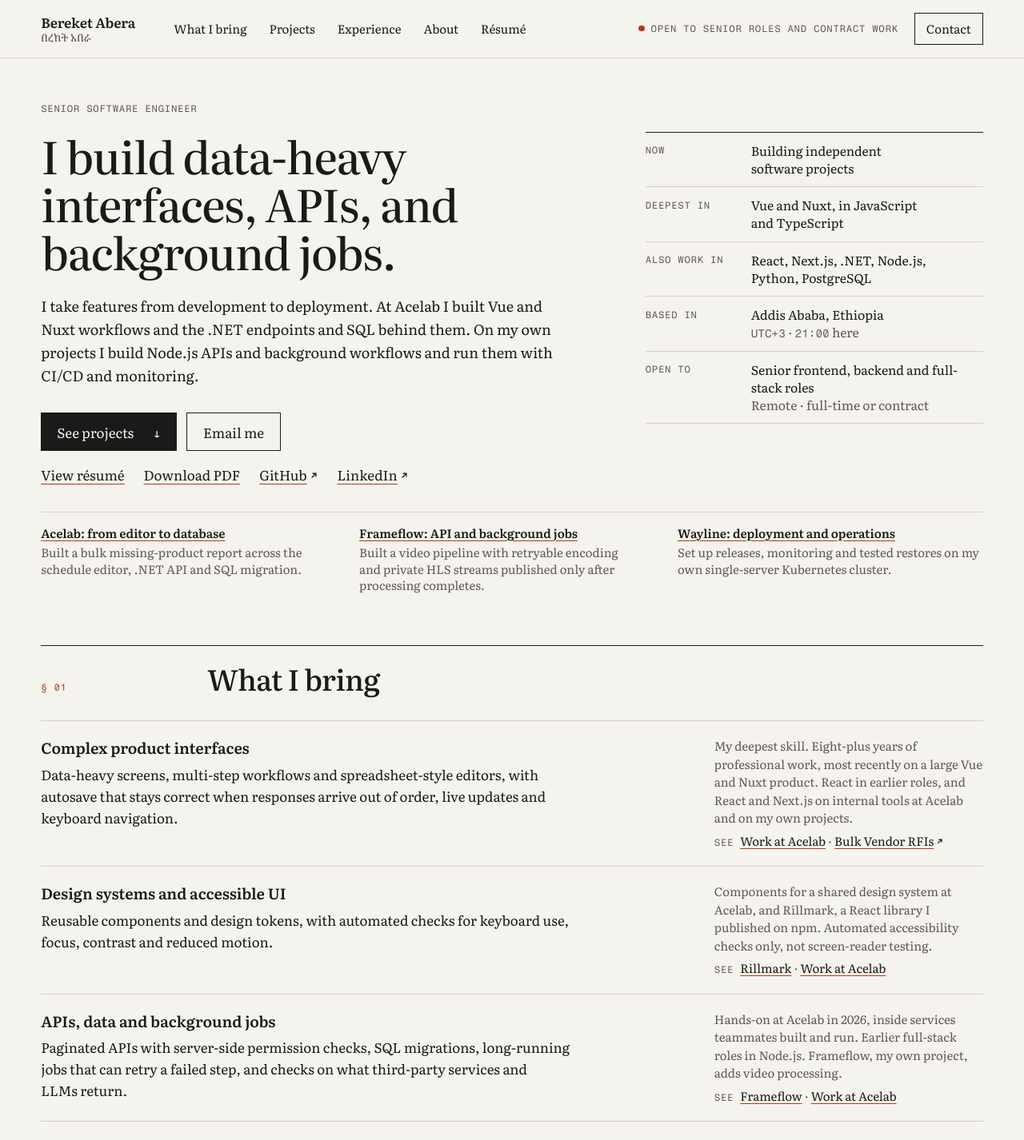
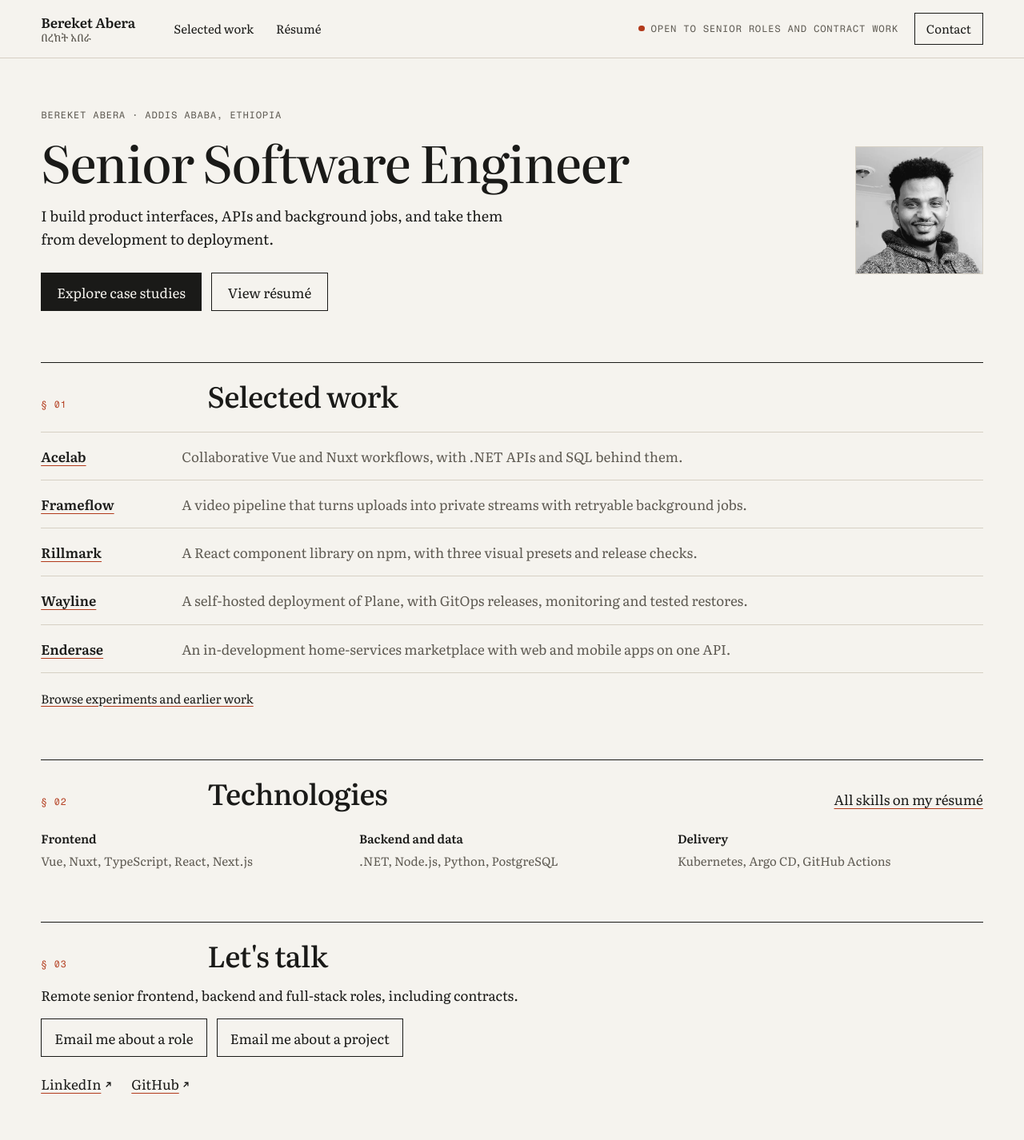
Before and after one commit to BereketAbera/bereket.dev, a Nuxt app: page / in a window 1280 px wide. Shown: the top 1426 px of the page at 80% size. Built offline with nearby package versions, Linux system fonts and the light colour scheme.

Commit message:
Make the portfolio homepage easier to scan (#3)
* Make the portfolio homepage easier to scan

* Restore portrait, technologies and contact links on the homepage

```diff
--- a/app/components/AppHeader.vue
+++ b/app/components/AppHeader.vue
@@ -2,10 +2,7 @@
 import { profile } from '~/data/profile'
 
 const nav = [
-  { label: 'What I bring', to: '/#capabilities' },
-  { label: 'Projects', to: '/#projects' },
-  { label: 'Experience', to: '/#experience' },
-  { label: 'About', to: '/#about' },
+  { label: 'Selected work', to: '/#projects' },
 ]
 
 const open = ref(false)
--- a/app/pages/index.vue
+++ b/app/pages/index.vue
@@ -1,9 +1,5 @@
 <script setup lang="ts">
-import { capabilities } from '~/data/capabilities'
-import { education, experience } from '~/data/experience'
-import { contactLines, facts, mailto, mailtoWith, profile } from '~/data/profile'
-import { projectsIntro, projects, moreWork } from '~/data/work'
-import type { Role } from '~/data/types'
+import { contactLines, mailtoWith, profile } from '~/data/profile'
 
 usePageMeta({
   title: `${profile.name}, ${profile.title}`,
@@ -11,385 +7,156 @@ usePageMeta({
   type: 'profile',
 })
 
-function period(role: Role) {
-  if (role.end === undefined) return `From ${role.start}`
-  if (role.end === role.start) return role.start
-  return `${role.start} to ${role.end ?? 'present'}`
-}
+const selectedWork = [
+  { slug: 'acelab', title: 'Acelab', summary: 'Collaborative Vue and Nuxt workflows, with .NET APIs and SQL behind them.' },
+  { slug: 'frameflow', title: 'Frameflow', summary: 'A video pipeline that turns uploads into private streams with retryable background jobs.' },
+  { slug: 'rillmark', title: 'Rillmark', summary: 'A React component library on npm, with three visual presets and release checks.' },
+  { slug: 'wayline', title: 'Wayline', summary: 'A self-hosted deployment of Plane, with GitOps releases, monitoring and tested restores.' },
+  { slug: 'enderase', title: 'Enderase', summary: 'An in-development home-services marketplace with web and mobile apps on one API.' },
+] as const
 
-const [current, ...earlier] = experience
+const technologies = [
+  { area: 'Frontend', tools: 'Vue, Nuxt, TypeScript, React, Next.js' },
+  { area: 'Backend and data', tools: '.NET, Node.js, Python, PostgreSQL' },
+  { area: 'Delivery', tools: 'Kubernetes, Argo CD, GitHub Actions' },
+] as const
 </script>
 
 <template>
   <div>
-    <!-- Intro: what I do, the value I bring, and the facts a recruiter checks first. -->
     <section
-      class="wrap pt-9 pb-12 lg:pt-14 lg:pb-16"
+      id="about"
+      class="wrap grid gap-5 pt-10 pb-12 lg:grid-cols-[minmax(0,1fr)_auto] lg:items-center lg:gap-12 lg:pt-16 lg:pb-16"
       aria-labelledby="intro"
     >
-      <div class="grid gap-10 lg:grid-cols-[minmax(0,1.6fr)_minmax(19rem,1fr)] lg:gap-14 xl:gap-20">
-        <div>
-          <!-- On phones each part of the eyebrow gets its own line instead of a ragged wrap. -->
+      <img
+        src="/img/profile-480.webp"
+        srcset="/img/profile-480.webp 480w, /img/profile-720.webp 720w"
+        sizes="(min-width: 1024px) 10rem, 5rem"
+        width="480"
+        height="480"
+        alt="Portrait of Bereket Abera"
+        decoding="async"
+        class="w-20 border border-hair lg:col-start-2 lg:row-start-1 lg:w-40"
+      >
+      <div class="lg:col-start-1 lg:row-start-1">
         <p class="label">
-            <template
-              v-for="(part, i) in profile.eyebrow.split(' · ')"
-              :key="part"
-            >
-              <span
-                v-if="i"
-                class="max-sm:hidden"
-              > · </span><span class="max-sm:block">{{ part }}</span>
-            </template>
+          {{ profile.name }} · {{ profile.location }}
         </p>
         <h1
           id="intro"
-            class="mt-4 max-w-[46rem] text-[clamp(2rem,1.2rem+3vw,3.5rem)] leading-[1.07] font-[470] tracking-[-0.022em] lg:mt-5"
+          class="mt-4 text-[clamp(2.25rem,1.4rem+3.2vw,4.25rem)] leading-[1.07] font-[470] tracking-[-0.022em]"
         >
-            {{ profile.headline }}
+          {{ profile.title }}
         </h1>
-          <p class="mt-6 max-w-[40rem] text-[1.0625rem] leading-[1.62] sm:text-[1.125rem]">
-            {{ profile.lede }}
+        <p class="mt-5 max-w-[37rem] text-[1.125rem] leading-[1.6]">
+          I build product interfaces, APIs and background jobs, and take them from development to deployment.
         </p>
-          <div class="mt-8 flex flex-col gap-4 sm:flex-row sm:flex-wrap sm:items-center sm:gap-x-7">
-            <div class="flex flex-col gap-3 sm:flex-row">
+        <div class="mt-7 flex flex-wrap gap-3">
           <a
             href="#projects"
-                class="group inline-flex min-h-12 items-center justify-between gap-6 bg-ink px-5 text-paper no-underline sm:justify-start"
-              >
-                <span>See projects</span>
-                <span
-                  aria-hidden="true"
-                  class="transition-transform group-hover:translate-y-0.5"
-                >↓</span>
-              </a>
-              <a
-                :href="mailto"
-                class="inline-flex min-h-12 items-center border border-ink px-5 no-underline hover:bg-paper-2"
-              >Email me</a>
-            </div>
-            <div class="flex flex-wrap gap-x-6 gap-y-2">
-              <NuxtLink to="/resume">View résumé</NuxtLink>
-              <a :href="profile.resumePdf">Download PDF</a>
-              <ExtLink :href="profile.links.github">GitHub</ExtLink>
-              <ExtLink
-                v-if="profile.links.linkedin"
-                :href="profile.links.linkedin"
-              >LinkedIn</ExtLink>
-            </div>
-          </div>
-        </div>
-
-        <dl class="self-start border-t border-ink text-[0.9875rem] leading-snug lg:mt-9">
-          <div
-            v-for="fact in facts"
-            :key="fact.label"
-            class="grid gap-1 border-b border-hair py-3 sm:grid-cols-[7.25rem_minmax(0,1fr)] sm:gap-4"
-          >
-            <dt class="label sm:pt-[0.2rem]">
-              {{ fact.label }}
-            </dt>
-            <dd>
-              {{ fact.value }}
-              <span
-                v-if="'note' in fact"
-                class="block text-muted"
-              >{{ fact.note }}</span>
-              <span
-                v-if="'clock' in fact"
-                class="block text-muted"
-              ><span class="data">{{ profile.utcOffset }}</span> · <LocalTime :time-zone="profile.timeZone" /></span>
-            </dd>
-          </div>
-        </dl>
-      </div>
-
-      <ul
-        aria-label="Selected engineering examples"
-        class="mt-8 grid gap-4 border-t border-hair pt-4 text-[0.9375rem] leading-snug sm:grid-cols-3"
-      >
-        <li>
-          <NuxtLink to="/work/acelab" class="font-semibold">Acelab: from editor to database</NuxtLink>
-          <p class="mt-1 text-muted">Built a bulk missing-product report across the schedule editor, .NET API and SQL migration.</p>
-        </li>
-        <li>
-          <NuxtLink to="/work/frameflow" class="font-semibold">Frameflow: API and background jobs</NuxtLink>
-          <p class="mt-1 text-muted">Built a video pipeline with retryable encoding and private HLS streams published only after processing completes.</p>
-        </li>
-        <li>
-          <NuxtLink to="/work/wayline" class="font-semibold">Wayline: deployment and operations</NuxtLink>
-          <p class="mt-1 text-muted">Set up releases, monitoring and tested restores on my own single-server Kubernetes cluster.</p>
-        </li>
-      </ul>
-    </section>
-
-    <section
-      id="capabilities"
-      class="wrap scroll-mt-4"
-      aria-labelledby="capabilities-title"
-    >
-      <SectionHead
-        id="capabilities-title"
-        number="01"
-        title="What I bring"
-      />
-      <ol class="sheet-list mt-8 border-t border-hair">
-        <li
-          v-for="cap in capabilities"
-          :key="cap.id"
-          class="grid gap-x-12 gap-y-2 border-b border-hair py-5 lg:grid-cols-[minmax(0,1fr)_21rem]"
-        >
-          <div>
-            <h3 class="text-[1.1875rem] leading-snug font-semibold">
-              {{ cap.title }}
-            </h3>
-            <p class="mt-1.5 max-w-[42rem] leading-[1.6]">
-              {{ cap.summary }}
-            </p>
-          </div>
-          <div class="max-w-[42rem] text-[0.9375rem] leading-[1.5]">
-            <p class="text-muted">
-              {{ cap.depth }}
-            </p>
-            <p class="mt-1.5">
-              <span class="label mr-2">See<span class="visually-hidden">: </span></span>
-              <template
-                v-for="(ref, i) in cap.evidence"
-                :key="ref.label"
-              >
-                <span
-                  v-if="i"
-                  class="text-muted"
-                > · </span>
-                <NuxtLink
-                  v-if="ref.work"
-                  :to="`/work/${ref.work}`"
-                >{{ ref.label }}</NuxtLink>
-                <NuxtLink
-                  v-else-if="ref.href?.startsWith('/')"
-                  :to="ref.href"
-                >{{ ref.label }}</NuxtLink>
-                <ExtLink
-                  v-else-if="ref.href"
-                  :href="ref.href"
-                >{{ ref.label }}</ExtLink>
-              </template>
-            </p>
-          </div>
-        </li>
-      </ol>
-    </section>
-
-    <section
-      id="projects"
-      class="wrap mt-24 scroll-mt-4 lg:mt-28"
-      aria-labelledby="projects-title"
-    >
-      <SectionHead
-        id="projects-title"
-        number="02"
-        title="Selected projects"
-      />
-      <div class="sheet mt-4">
-        <div />
-        <p class="max-w-[44rem] text-[1.0625rem] leading-[1.6]">
-          {{ projectsIntro }}
-        </p>
-      </div>
-
-      <div class="mt-3">
-        <ProjectFeature
-          v-for="(item, i) in projects"
-          :key="item.slug"
-          :item="item"
-          :number="i + 1"
-        />
-      </div>
-
-      <ul
-        v-if="moreWork.length"
-        class="mt-8 max-w-[44rem] space-y-2"
-      >
-        <li
-          v-for="item in moreWork"
-          :key="item.slug"
-        >
-          <NuxtLink
-            :to="`/work/${item.slug}`"
-            class="font-semibold"
-          >{{ item.title }}</NuxtLink><span class="text-muted"> · </span>{{ item.kicker }}
-        </li>
-      </ul>
-      <p class="mt-4 max-w-[44rem] text-[0.9375rem] text-muted">
-        Older public code and experiments are in the <NuxtLink to="/lab">lab</NuxtLink>.
-      </p>
-    </section>
-
-    <section
-      id="experience"
-      class="wrap mt-24 scroll-mt-4 lg:mt-28"
-      aria-labelledby="experience-title"
-    >
-      <SectionHead
-        id="experience-title"
-        number="03"
-        title="Experience"
-      >
+            class="inline-flex min-h-12 items-center bg-ink px-5 text-paper no-underline"
+          >Explore case studies</a>
           <NuxtLink
             to="/resume"
-          class="text-[0.9375rem]"
-        >Full résumé</NuxtLink>
-      </SectionHead>
-      <ol class="mt-8 border-t border-ink">
-        <li
-          v-if="current"
-          class="sheet border-b border-hair py-6"
-        >
-          <p class="data text-muted max-lg:mb-1.5 lg:whitespace-nowrap">
-            {{ period(current) }}
-          </p>
-          <div>
-            <h3 class="text-[1.1875rem] leading-snug">
-              <span class="font-semibold max-sm:block">{{ current.org }}</span><span class="text-muted max-sm:hidden"> · </span><span class="inline-block">{{ current.title }}</span>
-            </h3>
-            <p class="text-[0.9375rem] text-muted">
-              {{ current.location }}
-            </p>
-            <p class="mt-2.5 max-w-[42rem]">
-              {{ current.summary }}
-            </p>
-            <ul
-              v-if="current.highlights.length"
-              class="mt-3 max-w-[42rem] space-y-1.5"
-            >
-              <li
-                v-for="line in current.highlights"
-                :key="line"
-                class="relative pl-4 leading-[1.5] before:absolute before:top-[0.72em] before:left-0 before:h-px before:w-2 before:bg-ink"
-              >
-                {{ line }}
-              </li>
-            </ul>
-            <p
-              v-if="current.work"
-              class="mt-3"
-            >
-              <NuxtLink
-                :to="`/work/${current.work}`"
-                class="font-semibold"
-              >My work at Acelab, in detail</NuxtLink>
-            </p>
-          </div>
-        </li>
-        <li
-          v-for="role in earlier"
-          :key="role.org"
-          class="sheet border-b border-hair py-4"
-        >
-          <p class="data text-muted max-lg:mb-1 lg:whitespace-nowrap">
-            {{ period(role) }}
-          </p>
-          <div>
-            <h3 class="text-[1.0625rem] leading-snug">
-              <span class="font-semibold max-sm:block">{{ role.org }}</span><span class="text-muted max-sm:hidden"> · </span><span class="inline-block">{{ role.title }}</span>
-            </h3>
-            <p class="mt-0.5 max-w-[42rem] text-[0.9375rem] text-muted">
-              {{ role.summary }}
-            </p>
-          </div>
-        </li>
-        <li class="sheet py-4">
-          <p class="data text-muted max-lg:mb-1 lg:whitespace-nowrap">
-            {{ education.period }}
-          </p>
-          <h3 class="text-[1.0625rem] leading-snug">
-            <span class="font-semibold max-sm:block">{{ education.school }}</span><span class="text-muted max-sm:hidden"> · </span>{{ education.degree }}
-          </h3>
-        </li>
-      </ol>
-    </section>
-
-    <section
-      id="about"
-      class="wrap mt-24 scroll-mt-4 lg:mt-28"
-      aria-labelledby="about-title"
-    >
-      <SectionHead
-        id="about-title"
-        number="04"
-        title="About"
-      />
-      <div class="sheet mt-8 gap-y-8">
-        <img
-          src="/img/profile-480.webp"
-          srcset="/img/profile-480.webp 480w, /img/profile-720.webp 720w"
-          sizes="(width >= 64rem) 10rem, 9rem"
-          width="480"
-          height="480"
-          alt="Bereket Abera"
-          loading="lazy"
-          decoding="async"
-          class="w-36 border border-hair lg:w-40"
-        >
-        <div class="prose">
-          <p
-            v-for="paragraph in profile.about"
-            :key="paragraph"
-          >
-            {{ paragraph }}
-          </p>
+            class="inline-flex min-h-12 items-center border border-ink px-5 no-underline hover:bg-paper-2"
+          >View résumé</NuxtLink>
         </div>
       </div>
     </section>
 
     <section
+      id="projects"
+      class="wrap scroll-mt-4"
+      aria-labelledby="projects-title"
+    >
+      <SectionHead
+        id="projects-title"
+        number="01"
+        title="Selected work"
+      />
+      <ul class="mt-6 divide-y divide-hair border-y border-hair">
+        <li
+          v-for="item in selectedWork"
+          :id="item.slug === 'acelab' ? 'experience' : undefined"
+          :key="item.slug"
+          class="grid gap-x-8 gap-y-1 py-4 sm:grid-cols-[9rem_minmax(0,1fr)]"
+        >
+          <NuxtLink
+            :to="`/work/${item.slug}`"
+            class="font-semibold"
+          >{{ item.title }}</NuxtLink>
+          <p class="text-muted">
+            {{ item.summary }}
+          </p>
+        </li>
+      </ul>
+      <p class="mt-5 text-[0.9375rem]">
+        <NuxtLink to="/lab">
+          Browse experiments and earlier work
+        </NuxtLink>
+      </p>
+    </section>
+
+    <section
+      id="capabilities"
+      class="wrap mt-12 scroll-mt-4 lg:mt-16"
+      aria-labelledby="technologies-title"
+    >
+      <SectionHead
+        id="technologies-title"
+        number="02"
+        title="Technologies"
+      >
+        <NuxtLink to="/resume#skills">All skills on my résumé</NuxtLink>
+      </SectionHead>
+      <dl class="mt-6 grid gap-4 text-[0.9375rem] sm:grid-cols-3">
+        <div
+          v-for="group in technologies"
+          :key="group.area"
+        >
+          <dt class="font-semibold">
+            {{ group.area }}
+          </dt>
+          <dd class="mt-1 text-muted">
+            {{ group.tools }}
+          </dd>
+        </div>
+      </dl>
+    </section>
+
+    <section
       id="contact"
-      class="wrap mt-24 scroll-mt-4 lg:mt-28"
+      class="wrap mt-12 scroll-mt-4 lg:mt-16"
       aria-labelledby="contact-title"
     >
       <SectionHead
         id="contact-title"
-        number="05"
-        title="Contact"
+        number="03"
+        title="Let's talk"
       />
-      <div class="sheet mt-8">
-        <div />
-        <div>
-          <ul class="max-w-[36rem] space-y-3 text-[1.0625rem] leading-[1.55]">
-            <li
+      <p class="mt-4 max-w-[38rem]">
+        {{ profile.lookingFor }}
+      </p>
+      <div class="mt-4 flex flex-wrap gap-3">
+        <a
           v-for="line in contactLines"
-              :key="line.label"
+          :key="line.subject"
+          :href="mailtoWith(line.subject)"
+          class="inline-flex min-h-12 items-center border border-ink px-4 no-underline hover:bg-paper-2"
+        >{{ line.cta }}</a>
+      </div>
+      <ul
+        class="mt-5 flex flex-wrap gap-x-6 gap-y-2"
+        aria-label="Professional profiles"
       >
-              <span class="label block">{{ line.label }}</span>
-              {{ line.text }}
-              <a
-                :href="mailtoWith(line.subject)"
-                class="mt-1 block font-semibold"
-              >{{ line.cta }}</a>
-            </li>
-          </ul>
-          <p class="mt-6 text-[clamp(1.375rem,1rem+1.6vw,2.25rem)] leading-tight font-[470] tracking-[-0.015em] break-words">
-            <a :href="mailto">{{ profile.email }}</a>
-          </p>
-          <p class="mt-6 text-[0.9875rem] text-muted">
-            {{ profile.location }} · <span class="data">{{ profile.utcOffset }}</span> · <LocalTime
-              :time-zone="profile.timeZone"
-              relative
-            />
-          </p>
-          <ul class="mt-6 flex flex-wrap gap-x-6 gap-y-2">
-            <li><a :href="profile.resumePdf">Résumé (PDF)</a></li>
-            <li>
-              <NuxtLink to="/resume">Résumé (web)</NuxtLink>
+        <li v-if="profile.links.linkedin">
+          <ExtLink :href="profile.links.linkedin">LinkedIn</ExtLink>
         </li>
         <li>
           <ExtLink :href="profile.links.github">GitHub</ExtLink>
         </li>
-            <li v-if="profile.links.linkedin">
-              <ExtLink :href="profile.links.linkedin">LinkedIn</ExtLink>
-            </li>
       </ul>
-        </div>
-      </div>
     </section>
   </div>
 </template>
```
Also changed, not shown: app/components/AppFooter.vue (+5 -3 lines), 1 other file (tests, documents, lock files or other folders). Lines whose indentation alone changed are shown as unchanged.
